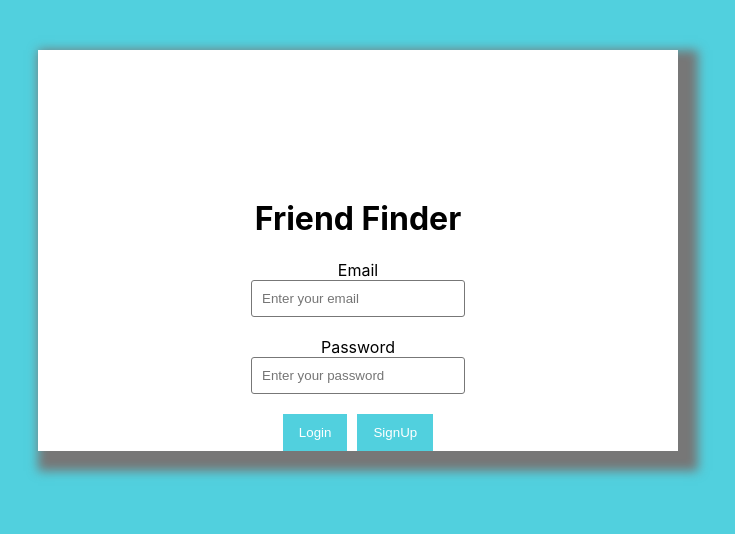
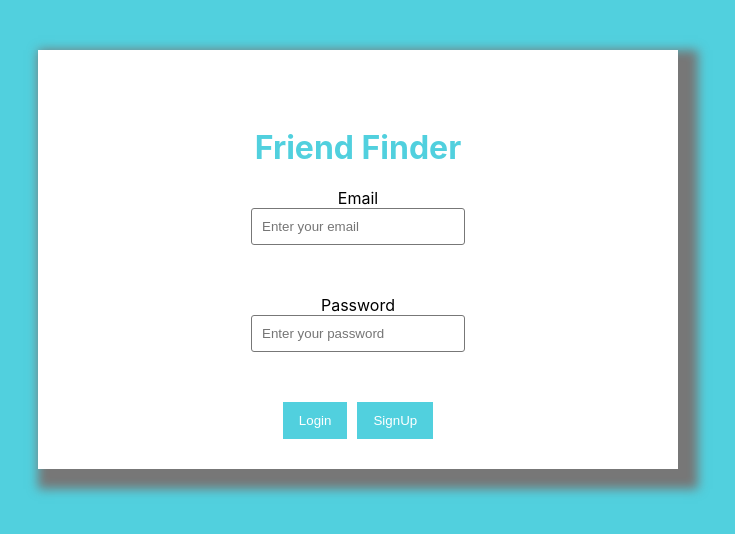
Before and after one commit to tommykindle/frontend-1, a React (Create React App) app in the folder front-end/: page / in a window 1280 px wide. Shown: the top 534 px of the page, without its empty margins (282-1017 px from the left). Built offline with nearby package versions, Linux system fonts and the light colour scheme.

Commit message:
Fixed final version of styling

```diff
--- a/front-end/src/LoginForm/LoginForm.js
+++ b/front-end/src/LoginForm/LoginForm.js
@@ -39,6 +39,7 @@ const LoginForm = () => (
       return (
         <div className='formHolder'>
           <form onSubmit={handleSubmit}>
+            <div className='Margin'>
               <h1>Friend Finder</h1>
               <label htmlFor="email">Email</label>
               <input
@@ -69,7 +70,9 @@ const LoginForm = () => (
               <button type="submit" disabled={isSubmitting}>
                 Login
           </button>
-            <button type="submit" formaction="/">SignUp</button>
+              <button type="submit" formAction="/">
+                SignUp</button>
+            </div>
           </form>
         </div>
       );
--- a/front-end/src/LoginForm/LoginForm.scss
+++ b/front-end/src/LoginForm/LoginForm.scss
@@ -1,6 +1,7 @@
 body{
   background-color: #51d0de;
 }
+
 form{
  padding-top: 8em;
  box-shadow: 10px 10px 10px 10px #777;
@@ -8,8 +9,14 @@ form{
  margin: 0 auto;
  margin-top: 50px;
 background-color: white;
-max-height: 500px;
+max-height: 450px;
+
+ h1{
+  color: #51d0de;
+  margin-top: -50px;
 }
+}
+
 
 
 input {
@@ -18,7 +25,7 @@ input {
   justify-content: space-between;
   width: 30%;
   margin: 0 auto;
-   margin-bottom: 20px;
+   margin-bottom: 50px;
   padding: 10px;
   border-radius: 3px;
   border: 1px solid #777;
@@ -43,7 +50,7 @@ input.error {
 }
 
 button {
-  margin: 0 5px;
+  margin: 0 5px 30px;
   padding: 10px 15px;
   background-color:#51d0de;
   color: white;
```
Lines whose indentation alone changed are shown as unchanged.
